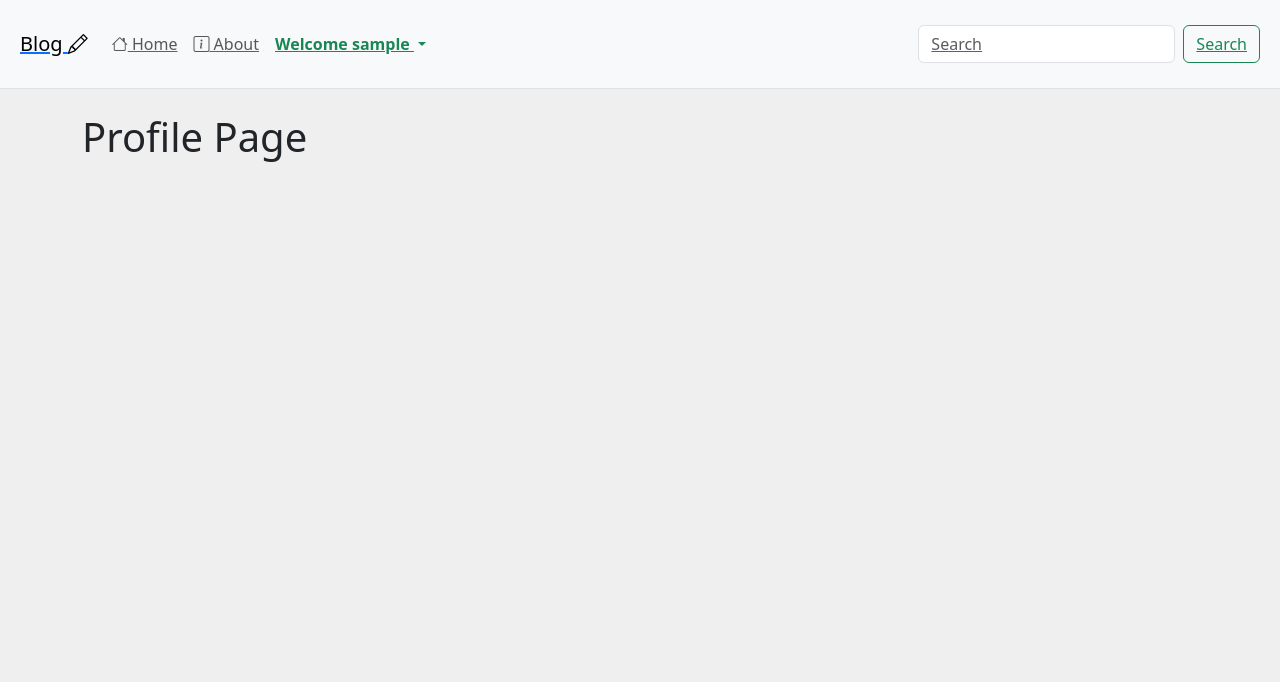
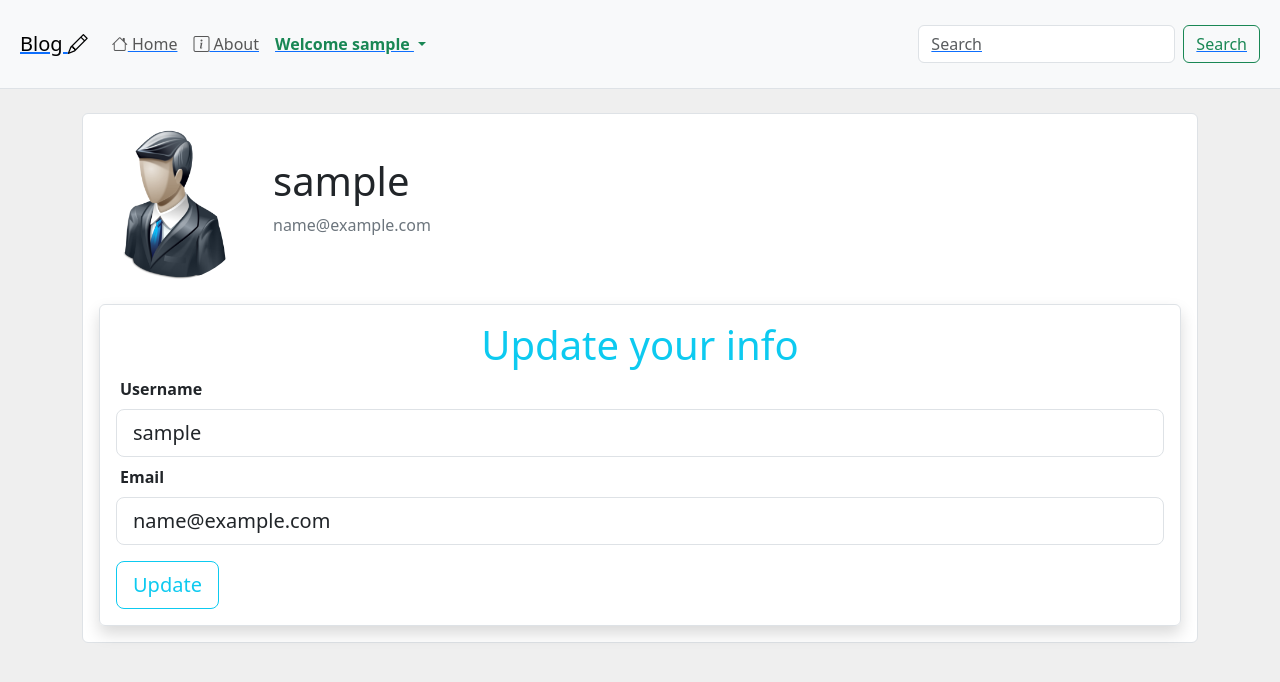
Before and after one commit to sabermhareshdj/Flask-2025, a Flask app: page /profile in a window 1280 px wide. Shown: the top 682 px of the page. Run offline with Flask 3, Linux system fonts and the light colour scheme; the visitor is signed in with stand-in values (Sample User, id 1).

Commit message:
10-Update Profile Form

```diff
--- a/blog/blogapp/forms.py
+++ b/blog/blogapp/forms.py
@@ -2,6 +2,7 @@ from flask_wtf import FlaskForm
 from wtforms import StringField, PasswordField, SubmitField, BooleanField, ValidationError
 from wtforms.validators import DataRequired, Email, EqualTo, Length
 from blogapp.models import User
+from flask_login import current_user
 
 # Define a registration (Sign Up) form using Flask-WTF انشاء حساب مستخدم جديد
 class RegisterForm(FlaskForm):
@@ -28,3 +29,22 @@ class LoginForm(FlaskForm):
     password = PasswordField(label='Password', validators=[DataRequired(), Length(min=6)])
     remember = BooleanField(label="Remember me")
     submit = SubmitField(label='Sign In') #
+
+
+class UpdateProfileForm(FlaskForm):
+    username = StringField(label='Username', validators=[DataRequired(), Length(min=2, max=80)])
+    email = StringField(label='Email', validators=[DataRequired(), Email()])
+    submit = SubmitField(label='Update')
+
+
+    def validate_username(self, username):
+        if username.data != current_user.username:
+            user = User.query.filter_by(username=username.data).first()
+            if user:
+                raise ValidationError('username already exist')
+
+    def validate_email(self, email):
+        if email.data != current_user.email:
+            user = User.query.filter_by(email=email.data).first()
+            if user:
+                raise ValidationError('email already exist')
--- a/blog/blogapp/routes.py
+++ b/blog/blogapp/routes.py
@@ -1,7 +1,7 @@
 from flask import render_template, redirect, url_for, flash,request
 from blogapp import app, db, bcrypt
 from blogapp.models import Post,User
-from blogapp.forms import RegisterForm, LoginForm
+from blogapp.forms import RegisterForm, LoginForm, UpdateProfileForm
 from flask_login import login_user,logout_user,current_user, login_required
 
 
@@ -64,12 +64,21 @@ def logout():
     logout_user()
     return redirect(url_for('home'))
 
-@app.route("/profile")
+@app.route("/profile", methods=['GET','POST'])
 @login_required
 def profile():
     # if not current_user.is_authenticated:
     #     return redirect(url_for('login'))
 
+    form = UpdateProfileForm()
+    if form.validate_on_submit():
+        current_user.username = form.username.data
+        current_user.email = form.email.data
+        db.session.commit()
+        flash("your info has been updated", "success")
+        return redirect(url_for('profile'))
+    elif request.method == 'GET':
+        form.username.data = current_user.username
+        form.email.data = current_user.email
 
-
-    return render_template("users/profile.html", title="Profile")
+    return render_template("users/profile.html", title="Profile", form=form)
--- a/blog/blogapp/templates/users/profile.html
+++ b/blog/blogapp/templates/users/profile.html
@@ -1,5 +1,68 @@
  {% extends "base.html" %}
 
  {% block content %}
-  <h1> Profile Page <h1>
+  <section class="border p-3 rounded bg-white">
+    <div class="d-flex align-items-center">
+      <div>
+      <img
+        src="{{ url_for('static', filename='images/user-avatar.png') }}"
+        alt="{{current_user.username}}"
+        class="rounded-circle"
+        height="150px"
+        width="150px"
+        >
+    </div>
+
+    <div class="ms-4">
+        <h1 class="text-dark">{{ current_user.username }}</h1>
+        <p class="text-secondary"> {{ current_user.email }}</p>
+    </div>
+  </div>
+  <div class="mt-4">
+      <form method="POST" action="" class="border p-3 rounded shadow" novalidate>
+
+          <!-- # prevent CSRF attacks حماية من هجمات تزوير الطلبات عبر المواقع -->
+          <!-- CSRF = Cross-Site Request Forgery -->
+          {{ form.csrf_token}}
+          <h1 class="text-info text-center">Update your info</h1>
+          <div class="mb-2">
+              {{ form.username.label(class="form-label ms-1 fw-bold") }}
+
+              {% if form.username.errors %}
+              {{ form.username(class="form-control form-control-lg is-invalid", placeholder="Enter your username") }}
+              <div class="invalid-feedback">
+                  {% for error in form.username.errors %}
+                  <span>{{ error }}</span>
+                  {% endfor %}
+              </div>
+              {% else %}
+              {{ form.username(class="form-control form-control-lg", placeholder="Enter your username") }}
+
+              {% endif %}
+          </div>
+          <div class="mb-2">
+              {{ form.email.label(class="form-label ms-1 fw-bold") }}
+
+              {% if form.email.errors %}
+              {{ form.email(class="form-control form-control-lg is-invalid", placeholder="Enter your email") }}
+              <div class="invalid-feedback">
+                  {% for error in form.email.errors %}
+                  <span>{{ error }}</span>
+                  {% endfor %}
+              </div>
+              {% else %}
+              {{ form.email(class="form-control form-control-lg", placeholder="Enter your email") }}
+
+              {% endif %}
+          </div>
+
+
+
+          <div class="mt-3">
+              {{ form.submit(class="btn btn-lg btn-outline-info") }}
+          </div>
+
+      </form>
+  </div>
+  </section>
  {% endblock content %}
```
Also changed, not shown: blog/blogapp/templates/users/register.html (+4 -3 lines), blog/blogapp/static/images/user-avatar.png (added).
